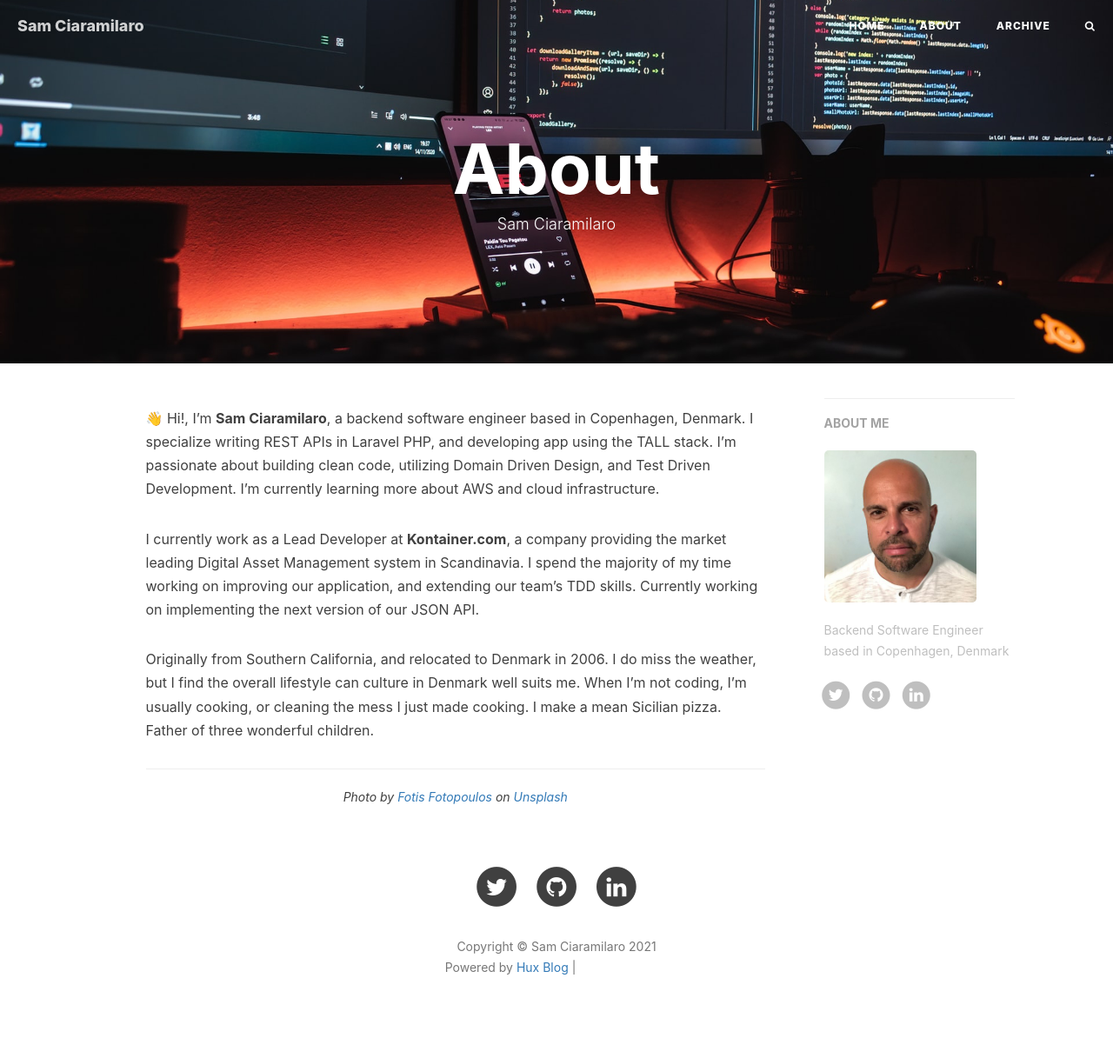
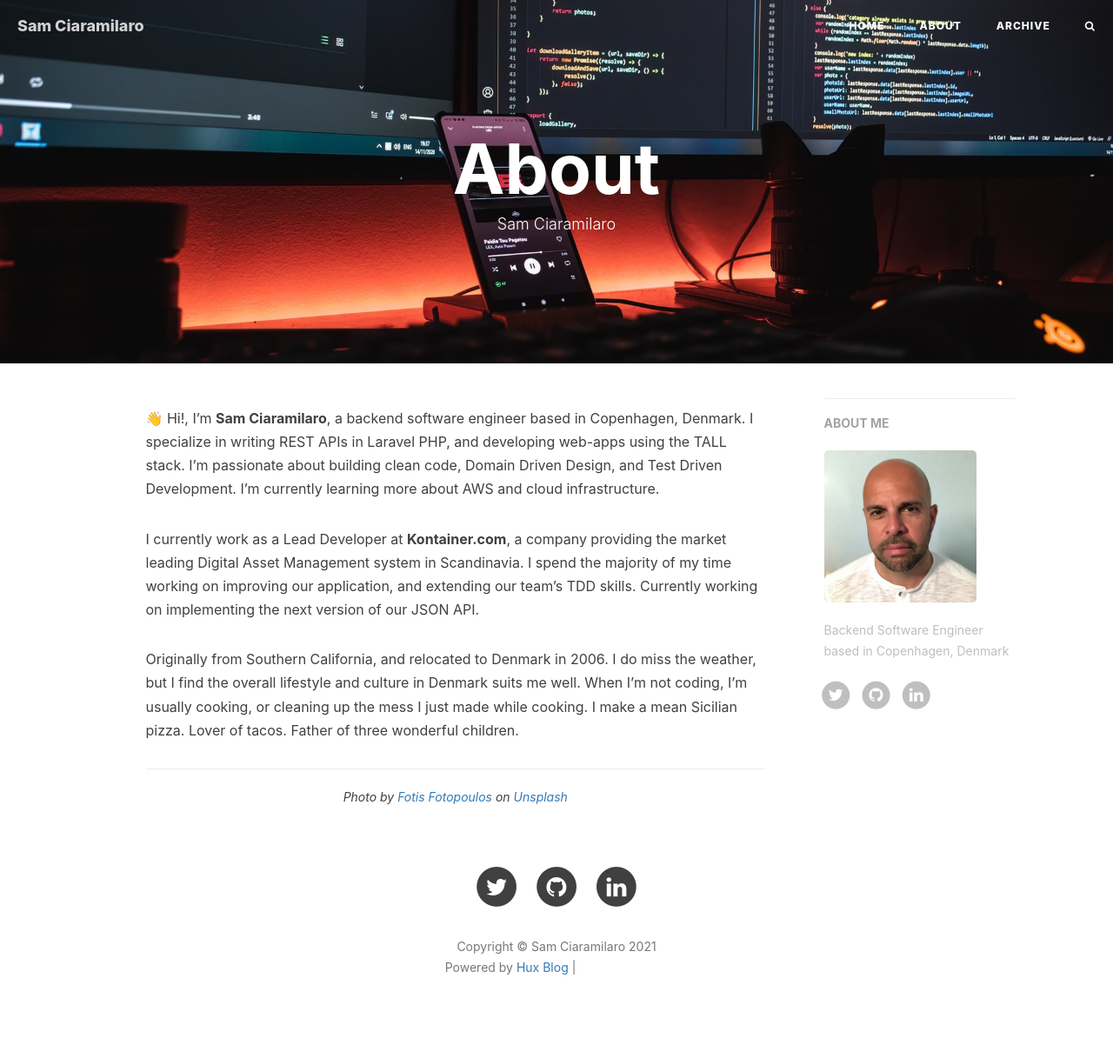
Before and after one commit to mass6/samciaramilaro-jekyll, a Jekyll site: the page built from about.html, in a window 1280 px wide. Shown: the whole page at 87% size. Built offline with Jekyll 4.4.1, drawn with Linux system fonts in a browser that asks for light colours; nearby versions of some CDN libraries; comment, search, counter and statistics services are not loaded; grey boxes are pictures that could not be loaded.

```diff
--- a/_includes/about/en.md
+++ b/_includes/about/en.md
@@ -1,6 +1,6 @@
 👋 Hi!, I'm **Sam Ciaramilaro**, a backend software engineer based in Copenhagen,
-Denmark. I specialize writing REST APIs in Laravel PHP, and developing app using
-the TALL stack. I'm passionate about building clean code, utilizing Domain Driven
+Denmark. I specialize in writing REST APIs in Laravel PHP, and developing web-apps using
+the TALL stack. I'm passionate about building clean code, Domain Driven
 Design, and Test Driven Development. I'm currently learning more about AWS and
 cloud infrastructure.
 
@@ -10,9 +10,9 @@ of my time working on improving our application, and extending our team's TDD
 skills. Currently working on implementing the next version of our JSON API.
 
 Originally from Southern California, and relocated to Denmark in 2006. I do miss
-the weather, but I find the overall lifestyle can culture in Denmark well suits me.
-When I'm not coding, I'm usually cooking, or cleaning the mess I just made cooking.
-I make a mean Sicilian pizza. Father of three wonderful children.
+the weather, but I find the overall lifestyle and culture in Denmark suits me well.
+When I'm not coding, I'm usually cooking, or cleaning up the mess I just made while cooking.
+I make a mean Sicilian pizza. Lover of tacos. Father of three wonderful children.
 
 <hr/>
 <div class="pager caption">
```
